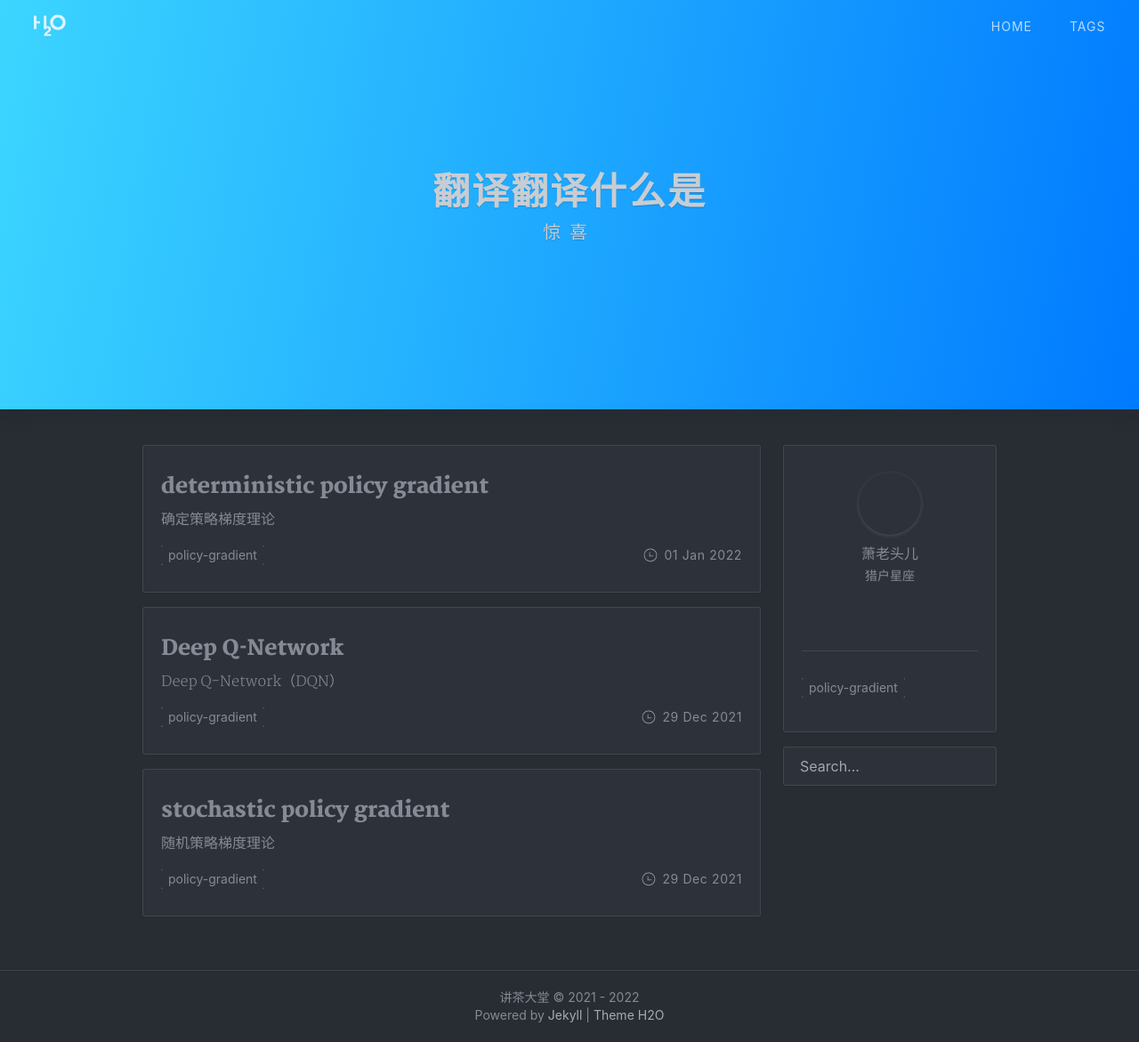
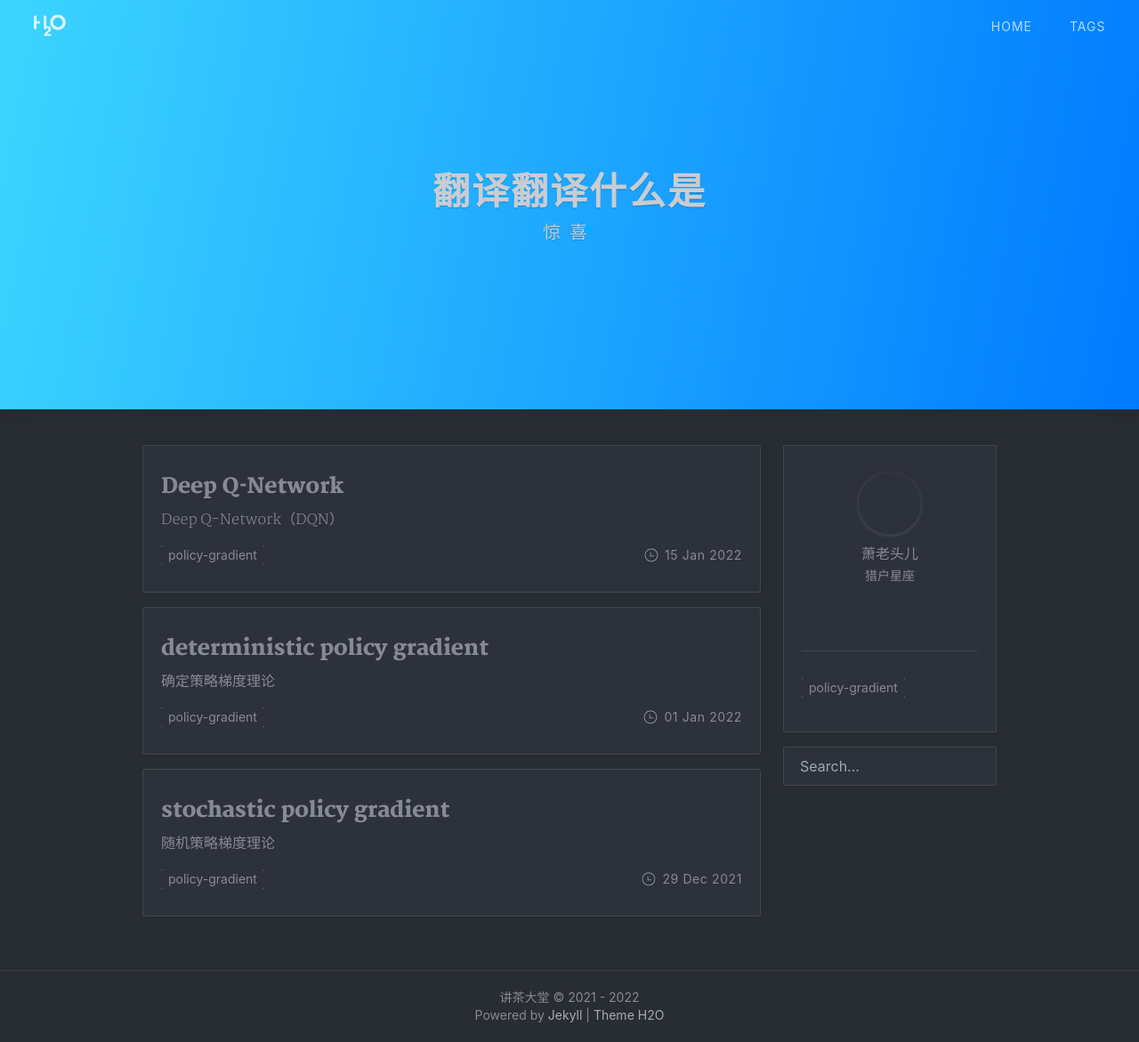
Before and after one commit to wtyhainan/wtyhainan.github.io, a Jekyll site: the page built from index.html, in a window 1280 px wide and 1171 px high. Shown: the whole window at 89% size. Built offline with Jekyll 4.4.1, drawn with Linux system fonts in a browser that asks for light colours; nearby versions of some CDN libraries; the list of posts is cut into pages by our own code; a style sheet for code colours, icons or effects is not loaded.

Commit message:
Update 2022-1-14-Deep Q-Network.md

```diff
--- a/_posts/2022-1-14-Deep Q-Network.md
+++ b/_posts/2022-1-14-Deep Q-Network.md
@@ -1,7 +1,7 @@
 ---
 layout: post
 title: Deep Q-Network
-date: 2021-12-29
+date: 2022-1-15
 categories: RL
 tags: "policy-gradient"
 ---
```
